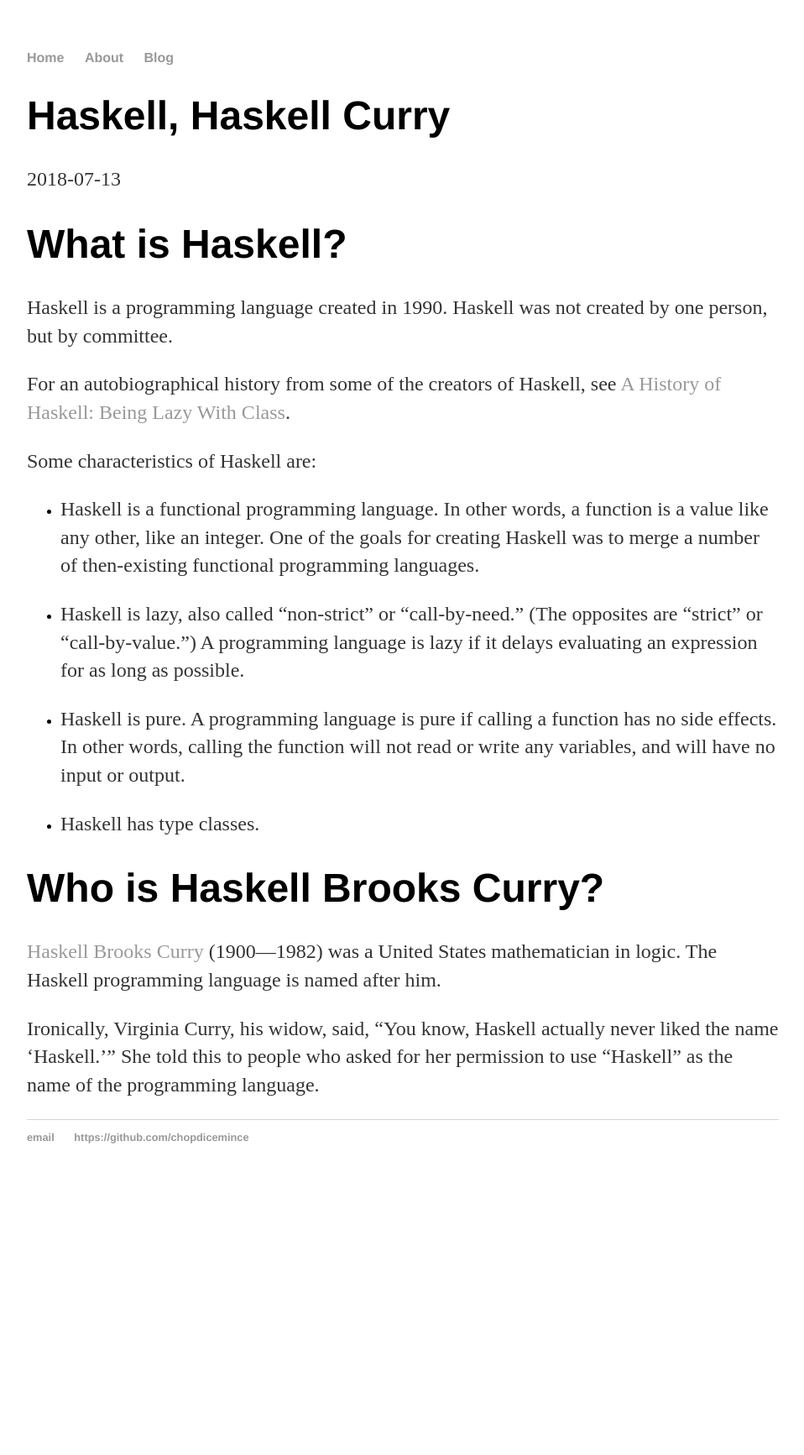
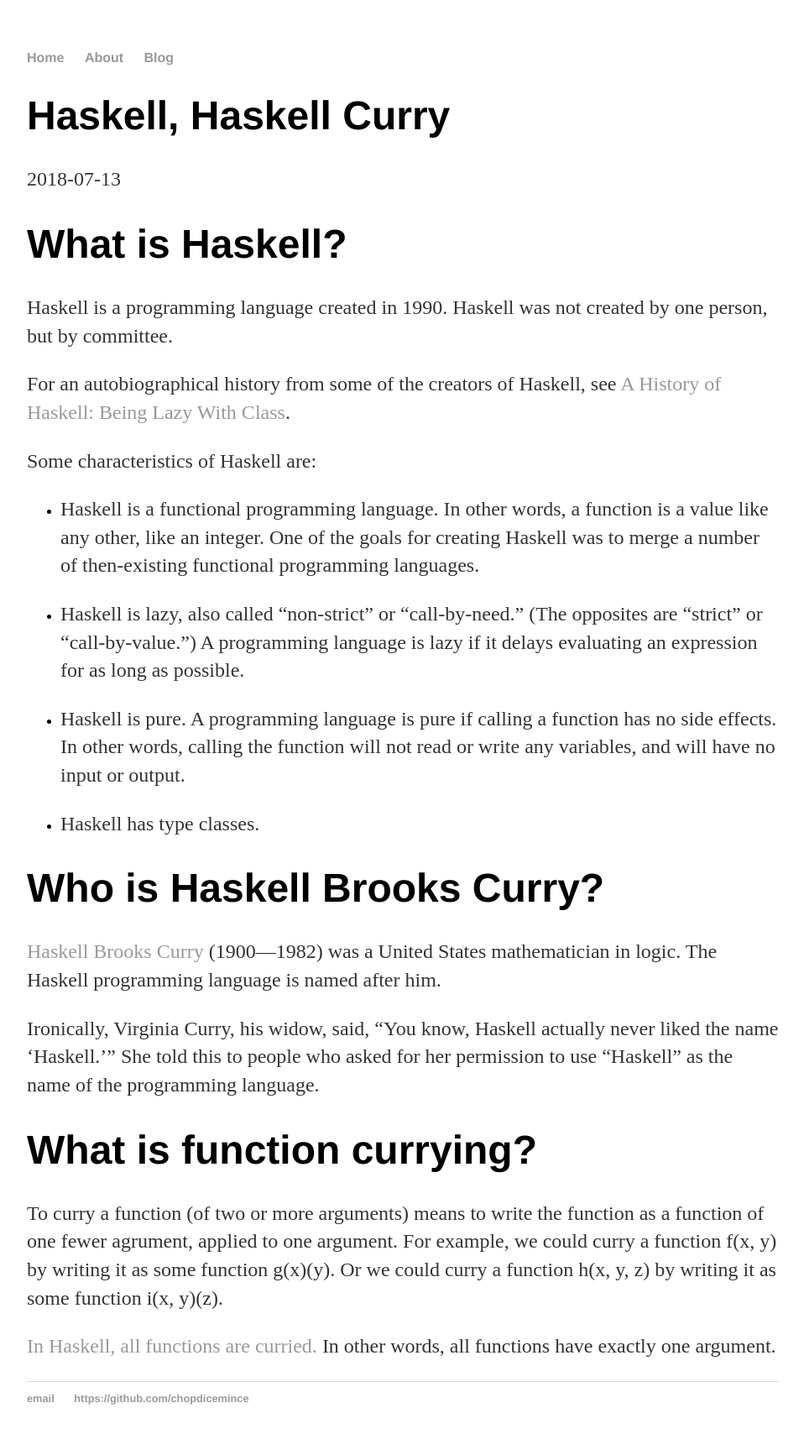
Before and after one commit to chopdicemince/chopdicemince.github.io, a Jekyll site: the page built from _posts/2018-07-13-haskell-and-haskell-brooks-curry.md, in a window 1280 px wide. Shown: the whole page at 84% size, without its empty margins (160-1118 px from the left). Built offline with Jekyll 4.4.1, drawn with Linux system fonts in a browser that asks for light colours; before the commit the page ends 1422 px from its top, so only the background shows below that.

Commit message:
Add question about function currying

```diff
--- a/_posts/2018-07-13-haskell-and-haskell-brooks-curry.md
+++ b/_posts/2018-07-13-haskell-and-haskell-brooks-curry.md
@@ -26,3 +26,9 @@ Some characteristics of Haskell are:
 [Haskell Brooks Curry](https://www.britannica.com/biography/Haskell-Brooks-Curry) (1900---1982) was a United States mathematician in logic. The Haskell programming language is named after him.
 
 Ironically, Virginia Curry, his widow, said, “You know, Haskell actually never liked the name 'Haskell.'” She told this to people who asked for her permission to use "Haskell" as the name of the programming language.
+
+# What is function currying?
+
+To curry a function (of two or more arguments) means to write the function as a function of one fewer agrument, applied to one argument. For example, we could curry a function f(x, y) by writing it as some function g(x)(y). Or we could curry a function h(x, y, z) by writing it as some function i(x, y)(z).
+
+[In Haskell, all functions are curried.](https://wiki.haskell.org/Currying) In other words, all functions have exactly one argument.
```
